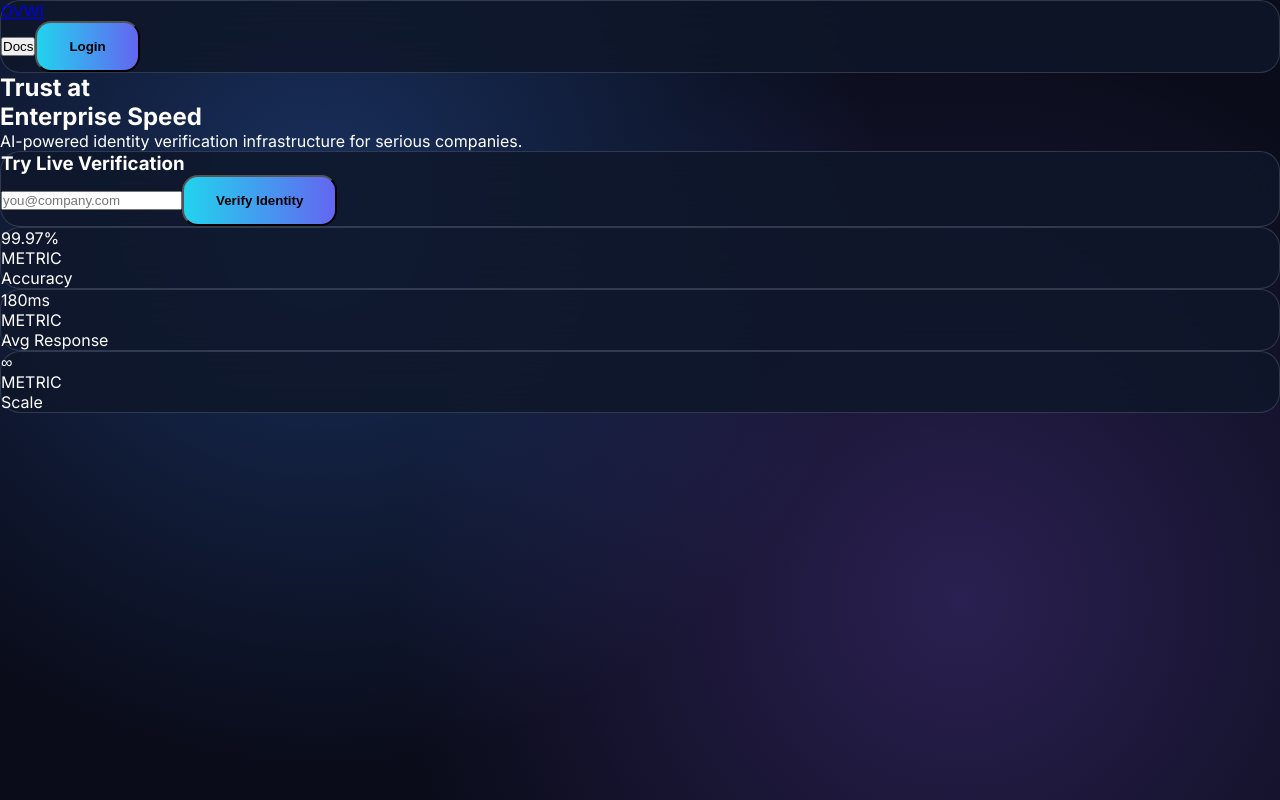
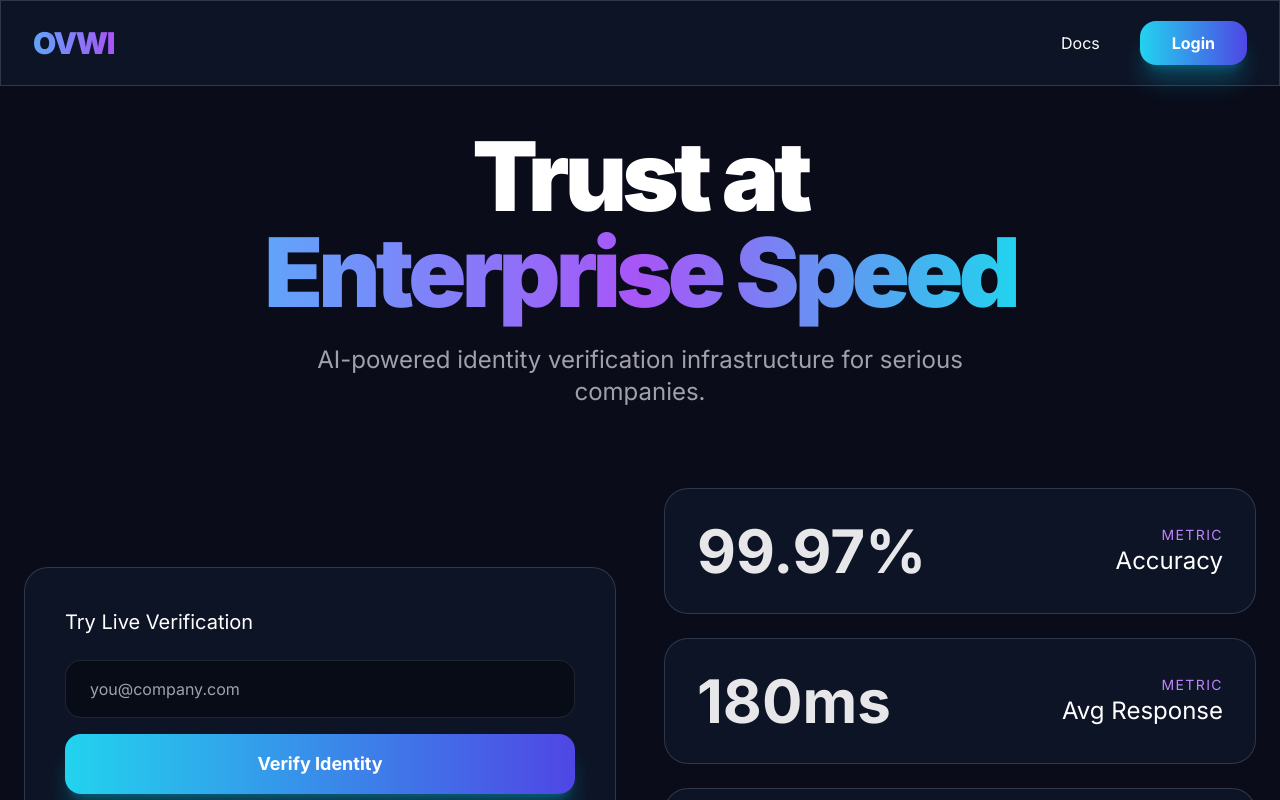
Before and after one commit to aydncy/ovwi-ui, a Next.js app: page / in a window 1280 px wide. Shown: the top 800 px of the page. Built offline with nearby package versions, Linux system fonts and the light colour scheme; no server answers.

Commit message:
Tailwind v3 + PostCSS fix + Premium Theme

```diff
--- a/app/globals.css
+++ b/app/globals.css
@@ -1,39 +1,20 @@
 @import url('https://fonts.googleapis.com/css2?family=Inter:wght@400;500;600;700;900&display=swap');
 
-* {
-  margin: 0;
-  padding: 0;
-  box-sizing: border-box;
+@tailwind base;
+@tailwind components;
+@tailwind utilities;
+
+body {
+  background: #0a0c1a;
+  color: #fff;
 }
 
-body {
-  font-family: 'Inter', system-ui, sans-serif;
-  background: #0a0c1a;
-  color: #ffffff;
-  min-height: 100vh;
-  background-image:
-    radial-gradient(circle at 25% 25%, rgba(59, 130, 246, 0.3) 0%, transparent 50%),
-    radial-gradient(circle at 75% 75%, rgba(139, 92, 246, 0.25) 0%, transparent 50%);
-}
-
-/* Glassmorphism */
 .glass {
   background: rgba(15, 23, 42, 0.85);
   border: 1px solid rgba(148, 163, 184, 0.25);
-  backdrop-filter: blur(32px);
-  border-radius: 20px;
+  backdrop-filter: blur(24px);
 }
 
-/* Buttons */
 .primary-btn {
-  background: linear-gradient(90deg, #22d3ee, #6366f1);
-  font-weight: 700;
-  padding: 16px 32px;
-  border-radius: 16px;
-  transition: all 0.4s;
+  @apply bg-gradient-to-r from-cyan-400 to-indigo-600 font-bold transition-all hover:scale-105 active:scale-95 shadow-xl shadow-cyan-500/30;
 }
-
-.primary-btn:hover {
-  transform: translateY(-5px);
-  box-shadow: 0 25px 50px -12px rgb(34 211 238);
-}
--- a/package.json
+++ b/package.json
@@ -25,7 +25,7 @@
     "@types/react": "19.2.14",
     "autoprefixer": "^10.5.0",
     "postcss": "^8.5.15",
-    "tailwindcss": "^4.3.0",
+    "tailwindcss": "^3.4.17",
     "typescript": "6.0.2"
   }
 }
--- a/postcss.config.js
+++ b/postcss.config.js
@@ -1,5 +1,6 @@
 module.exports = {
   plugins: {
-    "@tailwindcss/postcss": {},
+    tailwindcss: {},
+    autoprefixer: {},
   },
 }
--- a/tailwind.config.js
+++ b/tailwind.config.js
@@ -5,7 +5,11 @@ module.exports = {
     "./components/**/*.{js,ts,jsx,tsx}",
   ],
   theme: {
-    extend: {},
+    extend: {
+      fontFamily: {
+        sans: ['Inter', 'system-ui', 'sans-serif'],
+      },
+    },
   },
   plugins: [],
 }
```
Also changed, not shown: 1 other file (tests, documents, lock files or other folders).
